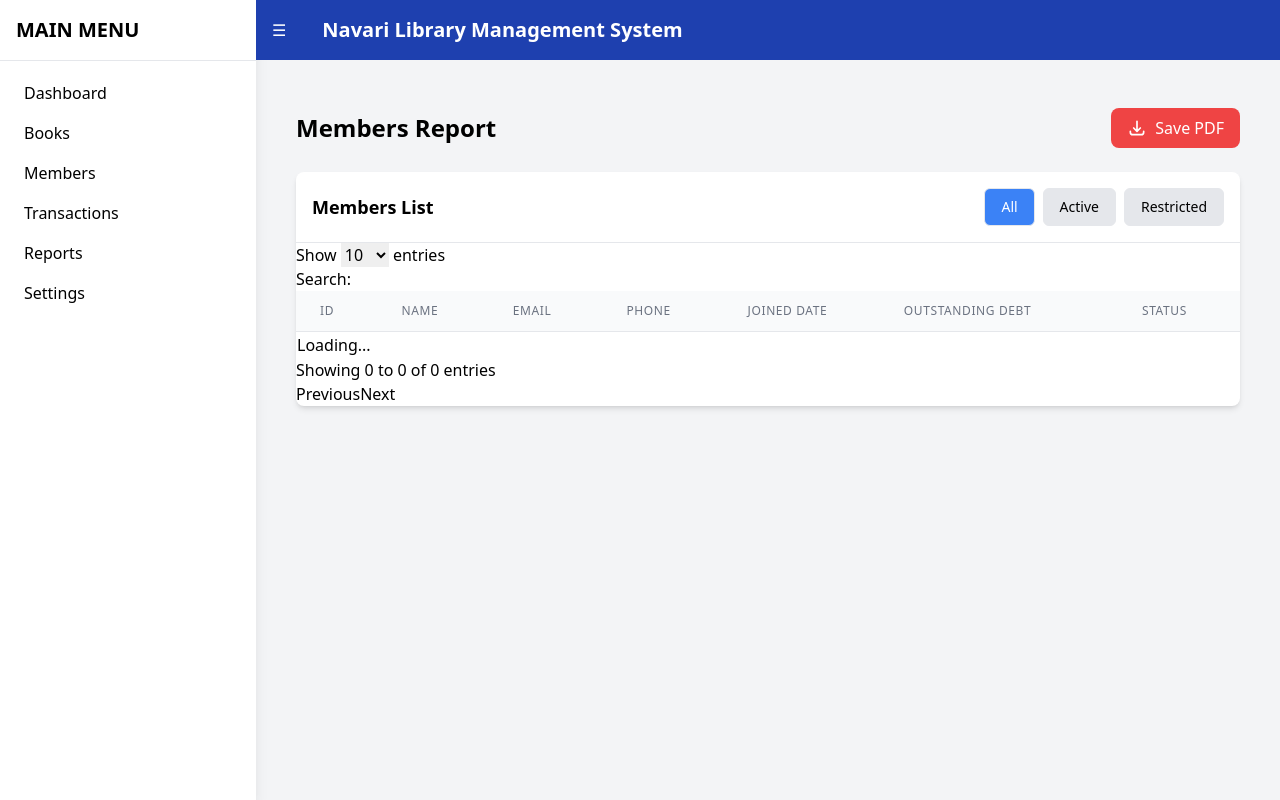
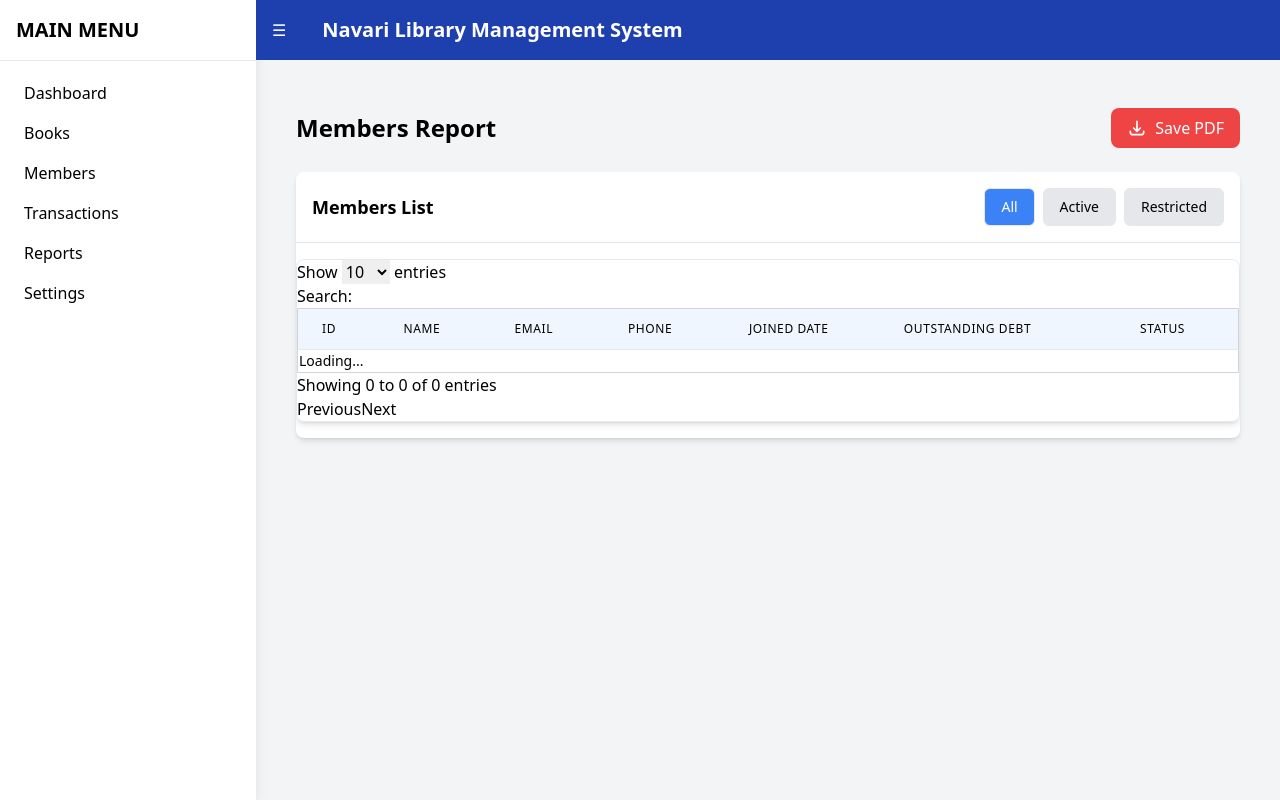
Before and after one commit to Levin010/Navari_Library, a Django app: page /reports/members/ in a window 1280 px wide. Run offline with Django 5.2, Linux system fonts and the light colour scheme; data comes from the database, SQL or seed files in the repository; data that the repository does not hold is empty; some libraries are stand-ins or nearby versions.

Commit message:
Refactor members report template: enhance layout and structure for improved readability and maintainability.

```diff
--- a/navari_library/libraryapp/static/js/reports.js
+++ b/navari_library/libraryapp/static/js/reports.js
@@ -1,5 +1,5 @@
 $(document).ready(function() {
-    // Initialize DataTable
+
     let table = $('#members-table').DataTable({
         processing: true,
         serverSide: false,
@@ -8,19 +8,21 @@ $(document).ready(function() {
             dataSrc: ''
         },
         columns: [
-            { data: 'id' },
-            { data: 'full_name' },
-            { data: 'email' },
-            { data: 'phone_number' },
-            { data: 'joined_date' },
+            { data: 'id', className: 'px-4 py-2 border-b border-gray-200 text-sm text-black' },
+            { data: 'full_name', className: 'px-4 py-2 border-b border-gray-200 text-sm text-black' },
+            { data: 'email', className: 'px-4 py-2 border-b border-gray-200 text-sm text-black' },
+            { data: 'phone_number', className: 'px-4 py-2 border-b border-gray-200 text-sm text-black' },
+            { data: 'joined_date', className: 'px-4 py-2 border-b border-gray-200 text-sm text-black' },
             {
                 data: 'outstanding_debt',
+                className: 'px-4 py-2 border-b border-gray-200 text-sm text-black',
                 render: function(data) {
-                    return '$' + parseFloat(data).toFixed(2);
+                    return 'KES ' + parseFloat(data).toFixed(2);
                 }
             },
             {
                 data: 'status',
+                className: 'px-4 py-2 border-b border-gray-200 text-sm text-black',
                 render: function(data) {
                     if (data === 'Active') {
                         return '<span class="px-2 inline-flex text-xs leading-5 font-semibold rounded-full bg-green-100 text-green-800">Active</span>';
@@ -30,6 +32,7 @@ $(document).ready(function() {
                 }
             }
         ]
+
     });
 
     // Status filter buttons
@@ -48,7 +51,7 @@ $(document).ready(function() {
         }
     });
 
-    // Export PDF button
+
     $('#export-pdf').on('click', function() {
         let status = $('.status-filter.bg-blue-500').data('status');
         let url = '/api/member-reports/generate_pdf/';
@@ -59,4 +62,6 @@ $(document).ready(function() {
 
         window.location.href = url;
     });
+
+
 });
--- a/navari_library/libraryapp/templates/report/reports_members.html
+++ b/navari_library/libraryapp/templates/report/reports_members.html
@@ -4,6 +4,8 @@
 
 {% block extra_css %}
 <link rel="stylesheet" href="https://cdn.datatables.net/1.11.5/css/jquery.dataTables.min.css">
+
+
 {% endblock %}
 
 {% block content %}
@@ -32,17 +34,17 @@
             </div>
         </div>
 
-        <div class="overflow-x-auto">
-            <table id="members-table" class="min-w-full divide-y divide-gray-200">
-                <thead class="bg-gray-50">
+        <div class="overflow-x-auto shadow-md rounded-lg border border-gray-200 my-4">
+            <table id="members-table" class="min-w-full divide-y divide-gray-200 border border-gray-300 text-left text-sm">
+                <thead class="bg-blue-50">
                     <tr>
-                        <th class="px-6 py-3 text-left text-xs font-medium text-gray-500 uppercase tracking-wider">ID</th>
-                        <th class="px-6 py-3 text-left text-xs font-medium text-gray-500 uppercase tracking-wider">Name</th>
-                        <th class="px-6 py-3 text-left text-xs font-medium text-gray-500 uppercase tracking-wider">Email</th>
-                        <th class="px-6 py-3 text-left text-xs font-medium text-gray-500 uppercase tracking-wider">Phone</th>
-                        <th class="px-6 py-3 text-left text-xs font-medium text-gray-500 uppercase tracking-wider">Joined Date</th>
-                        <th class="px-6 py-3 text-left text-xs font-medium text-gray-500 uppercase tracking-wider">Outstanding Debt</th>
-                        <th class="px-6 py-3 text-left text-xs font-medium text-gray-500 uppercase tracking-wider">Status</th>
+                        <th class="px-6 py-3 text-left text-xs font-medium text-black uppercase tracking-wider">ID</th>
+                        <th class="px-6 py-3 text-left text-xs font-medium text-black uppercase tracking-wider">Name</th>
+                        <th class="px-6 py-3 text-left text-xs font-medium text-black uppercase tracking-wider">Email</th>
+                        <th class="px-6 py-3 text-left text-xs font-medium text-black uppercase tracking-wider">Phone</th>
+                        <th class="px-6 py-3 text-left text-xs font-medium text-black uppercase tracking-wider">Joined Date</th>
+                        <th class="px-6 py-3 text-left text-xs font-medium text-black uppercase tracking-wider">Outstanding Debt</th>
+                        <th class="px-6 py-3 text-left text-xs font-medium text-black uppercase tracking-wider">Status</th>
                     </tr>
                 </thead>
                 <tbody class="bg-white divide-y divide-gray-200" id="members-table-body">
```
